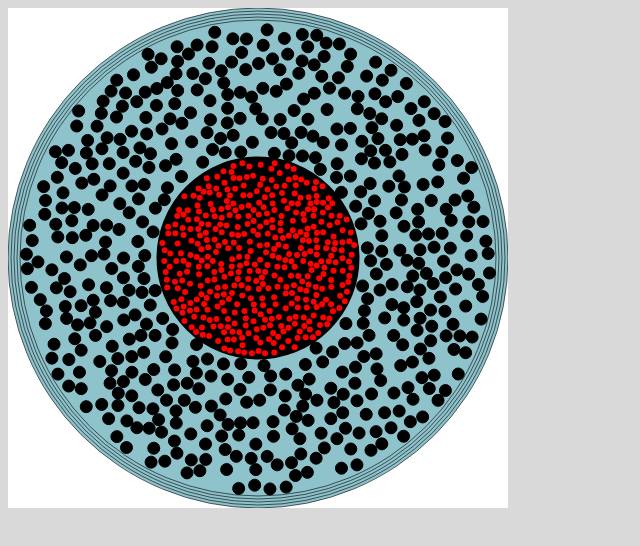
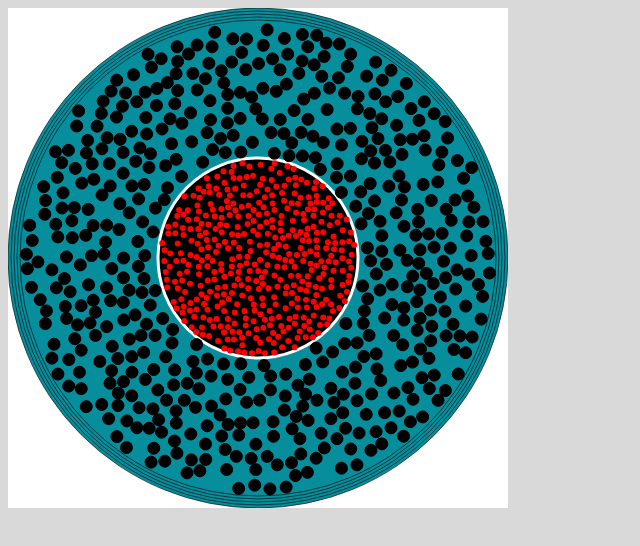
Before and after one commit to mmarcot/hierarchy, a plain HTML site: page index.html in a window 1280 px wide. Shown: the whole page, without its empty margins (0-640 px from the left). Drawn offline with nearby package versions, Linux system fonts and the light colour scheme.

Commit message:
Arrangement des coueleurs

```diff
--- a/script.js
+++ b/script.js
@@ -46,15 +46,13 @@ function Circle(xc, yc, radius, hid) {
    */
   this.getFillcolor = function() {
     if(this.hid === "parent")
-      return "#8EC3CC";
+      return "#078E9D";
     else if(this.hid === "sibling")
       return "black";
-      //return "#F0F27F";
     else if(this.hid === "children")
       return "red";
     else if(this.hid === "current")
       return "black";
-      // return "#E4E540";
   };
 
   /**
@@ -68,15 +66,17 @@ function Circle(xc, yc, radius, hid) {
    * @return {String} The stroke color
    */
   this.getStrokeColor = function() {
-
-    return "black";
+    if(this.hid === "current")
+      return "white";
+    else
+      return "black";
   };
 
   /**
    * @return {int} The stroke width
    */
   this.getStrokeWidth = function() {
-    if(this.hid === "children")
+    if(this.hid === "children" && nb_children > 70)
       return 0;
     else if(this.hid === "current")
       return 3;
--- a/style.css
+++ b/style.css
@@ -7,5 +7,5 @@ svg {
 }
 
 circle:hover {
-  stroke: #000;
+  stroke: white;
 }
```
